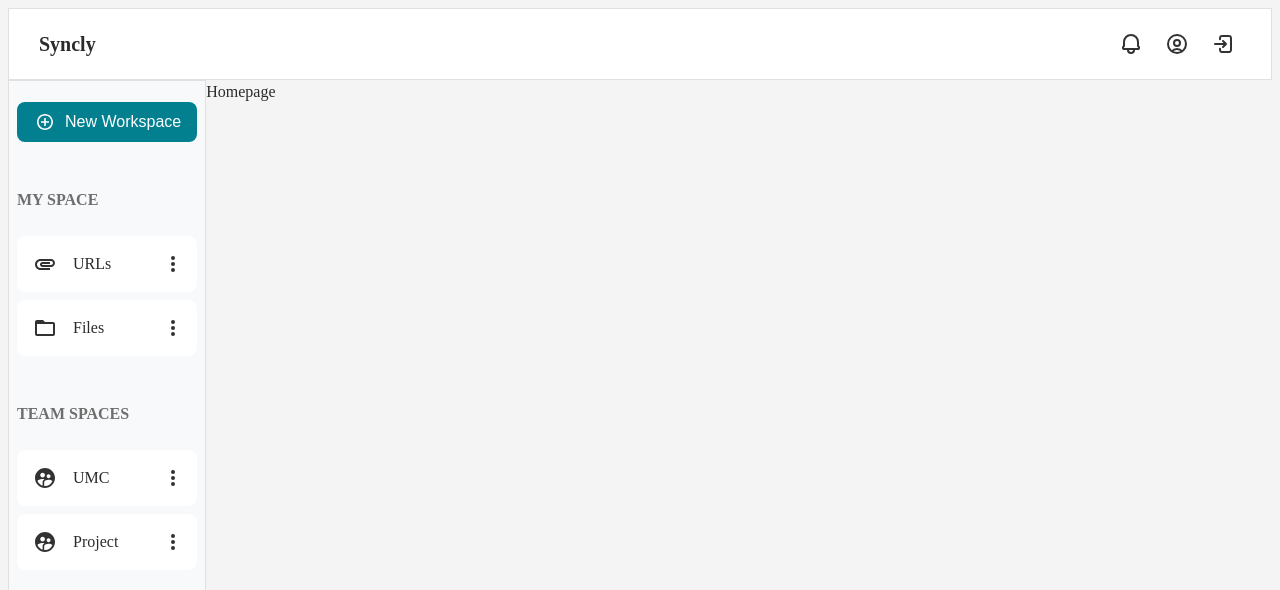
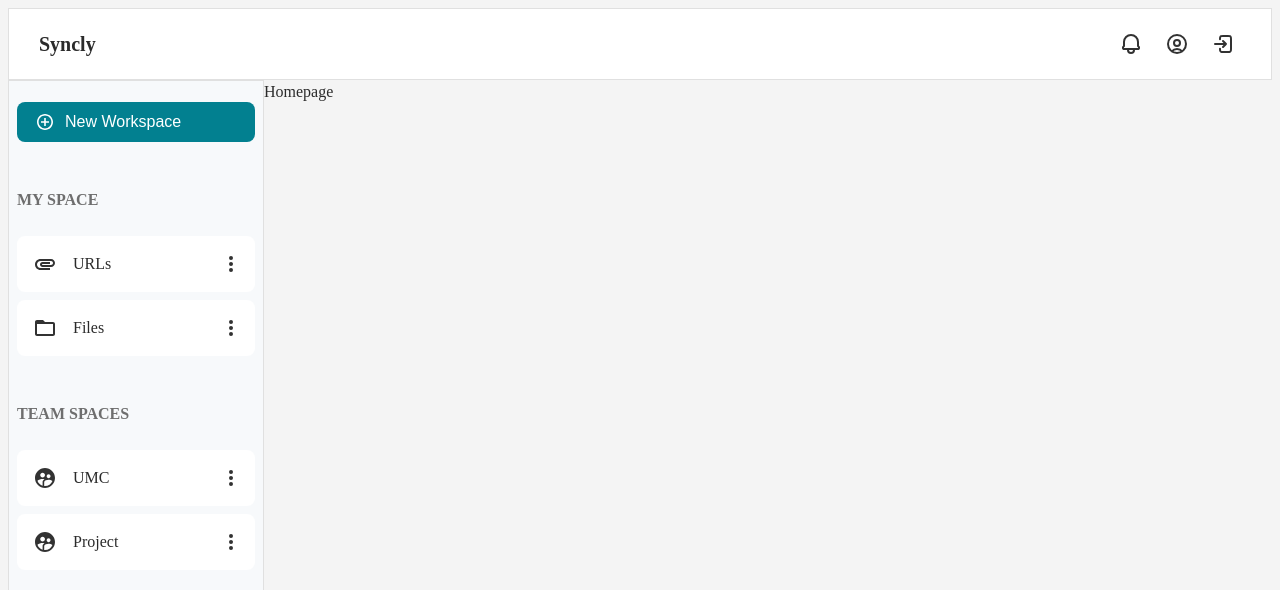
Before and after one commit to SynclyProject/Syncly-FE, a React (Vite) app in the folder Syncly/: page / in a window 1280 px wide. Shown: the top 590 px of the page. Built offline with nearby package versions, Linux system fonts and the light colour scheme.

Commit message:
refactor: sidebar 코드 수정

```diff
--- a/Syncly/src/shared/ui/Sidebar/Sidebar.tsx
+++ b/Syncly/src/shared/ui/Sidebar/Sidebar.tsx
@@ -4,7 +4,7 @@ import TeamSpace from "./TeamSpace";
 
 const SideBar = () => {
   return (
-    <div className="flex flex-col gap-[30px] max-w-[256px] h-full border border-[#E0E0E0] bg-[#F7F9FB] px-[8px]">
+    <div className="flex flex-col gap-[30px] w-[256px] h-full border border-[#E0E0E0] bg-[#F7F9FB] px-[8px]">
       <Button
         colorType="main"
         iconName="add_circle_outline"
```
